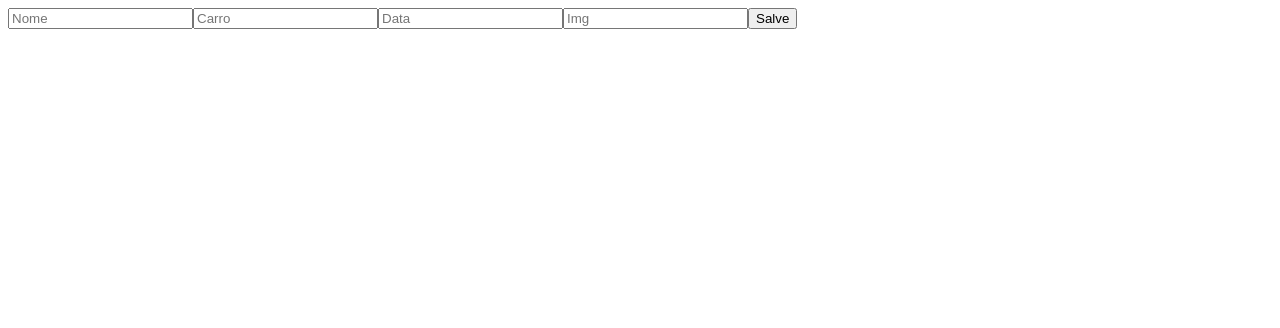
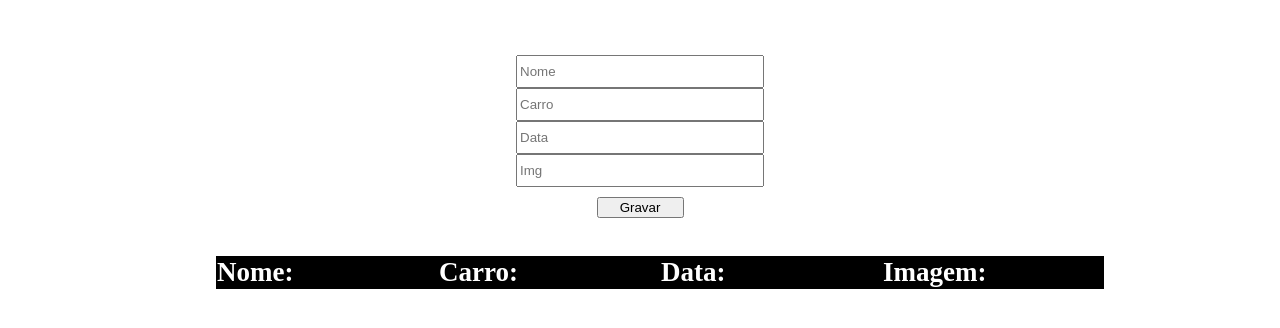
Before and after one commit to walisson27/React-Invest, a Next.js app: page /table/table in a window 1280 px wide. Shown: the top 328 px of the page. Built offline with nearby package versions, Linux system fonts and the light colour scheme.

Commit message:
git update table

```diff
--- /dev/null
+++ b/src/pages/table/table.css
@@ -0,0 +1,35 @@
+.section-table{
+    display: flex;
+    flex-direction: column;
+    align-items: center;
+    padding-top: 47px;
+}
+
+.section-table input{
+    width: 240px;
+    height: 27px;
+}
+
+.section-table button{
+    margin-top: 10px;
+    width: 87px;
+}
+
+.section-lista {
+    display: flex;
+    flex-direction: column;
+    align-items: center;
+    padding-top: 22px;
+}
+
+.names-tr{
+    background-color: black;
+    color: white;
+}
+
+.section-lista  td {
+    width: 220px;
+    height: 10px;
+    font-size: 27px;
+
+}
--- a/src/pages/table/table.tsx
+++ b/src/pages/table/table.tsx
@@ -1,5 +1,5 @@
 import { useState } from "react"
-
+import "./table.css"
 
 interface TableCadastro {
     nome: string;
@@ -14,33 +14,66 @@ interface TableCadastro {
     const [data, setData] = useState<string>("");
     const [img, setImg] = useState<string>("");
     const [dadosCadastro, setDadosCadastro] = useState<TableCadastro[]>([]);
+    const [editando, setEditando] = useState<number | null>(null)
 
     const tableDados = () => {
+      if( editando !== null) {
+        const updateDados = dadosCadastro.map((item, index) => (
+          index === editando ? {nome,carro,data,img} : item
+        ))
+        setDadosCadastro(updateDados)
+        setEditando(null)
+      } else{
       setDadosCadastro([...dadosCadastro, { nome, carro, data, img }]);
+    };
       setNome("");
       setCarro("");
       setData("");
       setImg("");
-    };
+  }
+    const editar = (index:number) => {
 
+      const item = dadosCadastro[index]
+      setNome(item.nome)
+      setCarro(item.carro)
+      setData(item.data)
+      setImg(item.img)
+      setEditando(index)
+
+    }
+
+    const apagar = (index:number) => {
+      const apagando = [...dadosCadastro]
+      apagando.splice(index,1)
+      setDadosCadastro(apagando)
+
+    }
     return(
         <>
-        <section>
+        <section className="section-table">
             <input type="text" placeholder="Nome" value={nome} onChange={(e) => setNome(e.target.value)} />
             <input type="text" placeholder="Carro" value={carro} onChange={(e) => setCarro(e.target.value)} />
             <input type="text" placeholder="Data" value={data} onChange={(e) => setData(e.target.value)} />
             <input type="text" placeholder="Img" value={img} onChange={(e) => setImg(e.target.value)} />
-            <button onClick={tableDados}>Salve</button>
+            <button onClick={tableDados}>{editando !== null ? "Atualizar" : "Gravar"}</button>
         </section>
-        <section>
+        <section className="section-lista">
         <ul>
+        <tr className="names-tr">
+              <td><strong>Nome:</strong> </td>
+              <td><strong>Carro:</strong> </td>
+              <td><strong>Data:</strong> </td>
+              <td><strong>Imagem:</strong> </td>
+        </tr>
           {dadosCadastro.map((dado, index) => (
-            <li key={index}>
-              <p><strong>Nome:</strong> {dado.nome}</p>
-              <p><strong>Carro:</strong> {dado.carro}</p>
-              <p><strong>Data:</strong> {dado.data}</p>
-              <p><strong>Imagem:</strong> {dado.img}</p>
-            </li>
+            <tr key={index}>
+              <td>{dado.nome}</td>
+              <td> {dado.carro}</td>
+              <td>{dado.data}</td>
+              <td>{dado.img}</td>
+              <button onClick={()=>apagar(index)}>Apagar</button>
+              <button onClick={()=>editar(index)}>Editar</button>
+            </tr>
           ))}
         </ul>
       </section>
```
